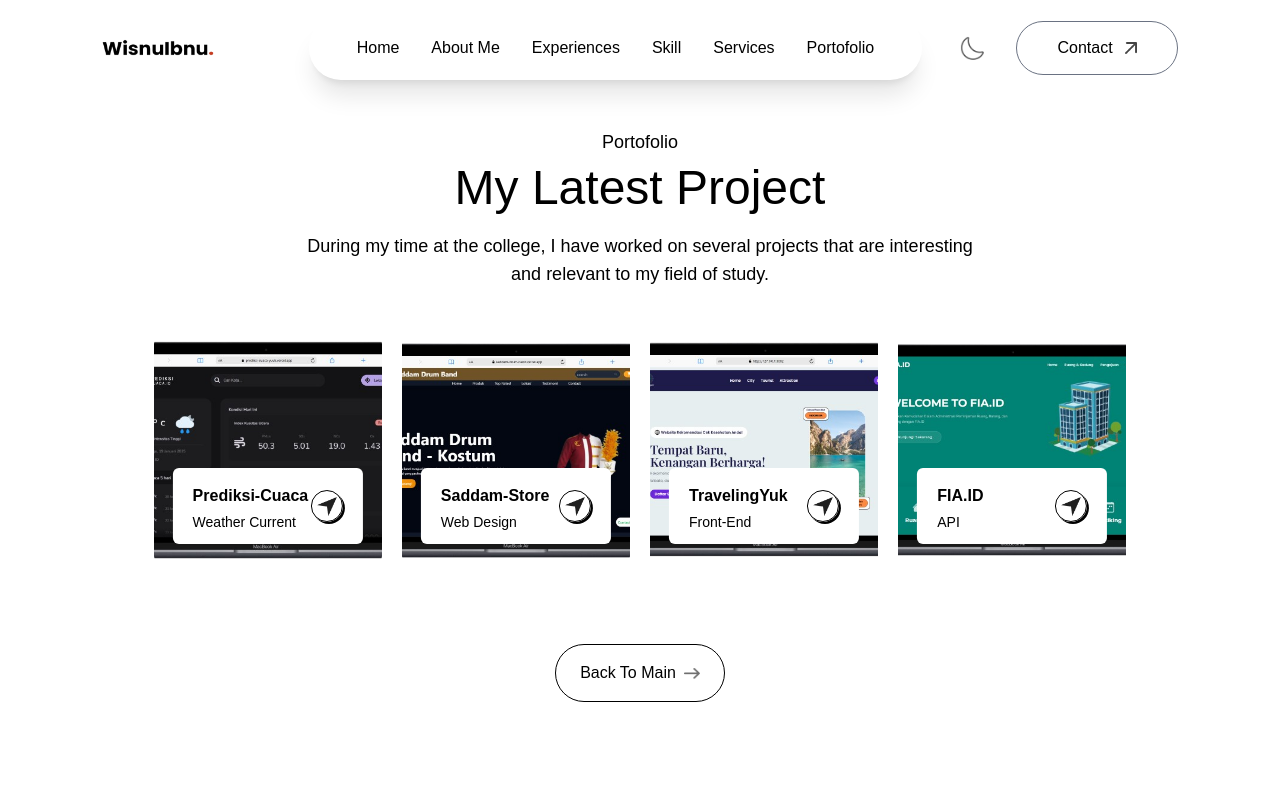
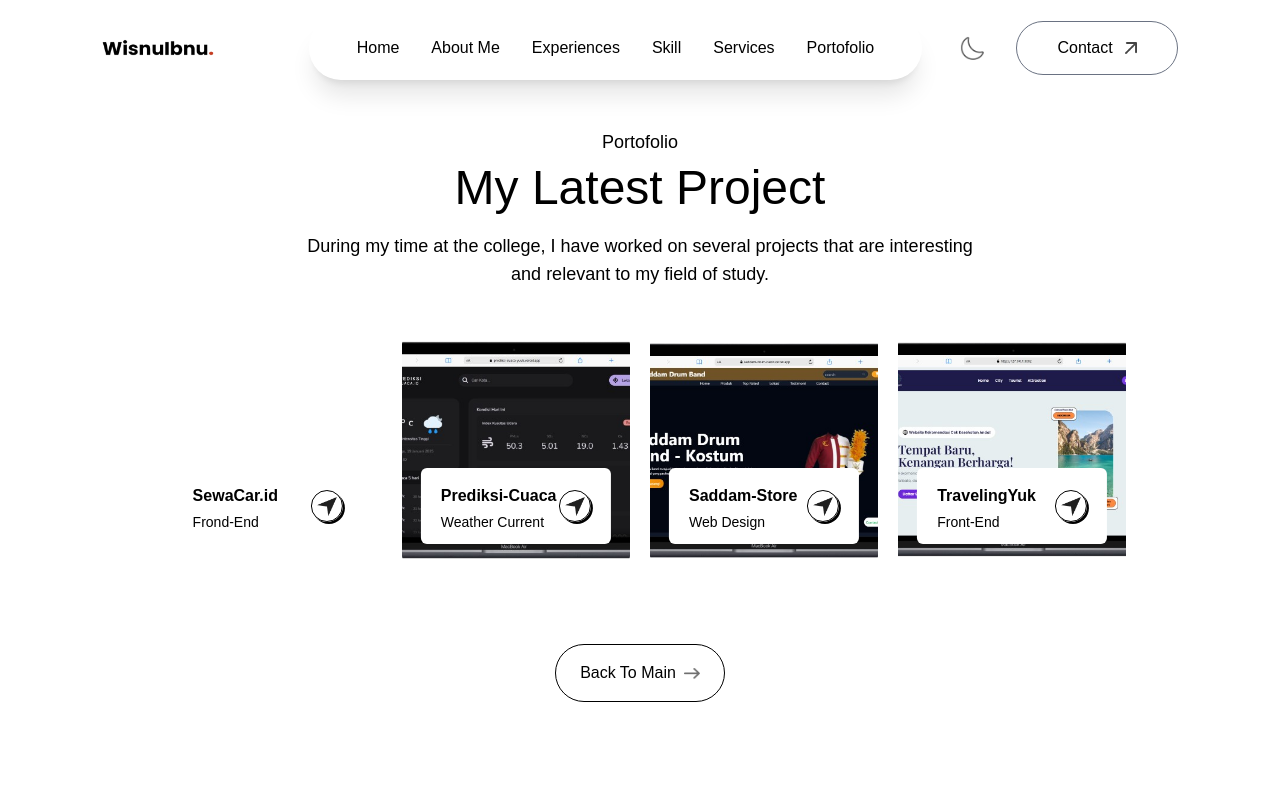
Before and after one commit to WisnuIbnu/redesign-portofolio, a Next.js app: page /project in a window 1280 px wide. Shown: the top 800 px of the page. Built offline with nearby package versions, Linux system fonts and the light colour scheme; a web font is replaced by a local one.

Commit message:
Update assets.js

```diff
--- a/assets/assets.js
+++ b/assets/assets.js
@@ -44,6 +44,7 @@ import raja_brawijaya_logo from './raja2.png';
 import lotte_scholarship_logo from './lotte.png';
 import filkom_logo from './fil-removebg-preview.png';
 import lps from './lps.png';
+import sewaId from '../assets/Portofolio/sewa-id.png'
 
 export const assets = {
     user_image,
@@ -91,9 +92,17 @@ export const assets = {
     raja_brawijaya_logo,
     lotte_scholarship_logo,
     lps,
+    sewaId
 };
 
 export const workData = [
+  {
+    title: 'SewaCar.id',
+    categories : 'Frond-End',
+    description: 'This is a weather detector website using OpenWeather API equipped with features such as current weather information, weather predictions, location-based search, and real-time data such as temperature, humidity, and wind speed. Designed to provide ease and informative experience for users.',
+    bgImage: sewaId,
+    demoUrl: 'https://sewa-car.vercel.app/',
+  },
   {
     title: 'Prediksi-Cuaca',
     categories : 'Weather Current',
@@ -115,36 +124,22 @@ export const workData = [
     bgImage: '/Portofolio/Front-end.png',
     demoUrl: 'https://github.com/AlViToo07/Hilinggg',
   },
-  {
-    title: 'FIA.ID',
-    categories : 'API',
-    description: 'My responsibility in this project is to develop API for two websites. This is the final assignment of the Integrated System Technology course. These APIs support various functions and ensure smooth communication between the front-end and back-end systems.',
-    bgImage: '/Portofolio/API-Project.png',
-    demoUrl: 'https://example.com/photography-portfolio',
-  },
 ];
 
 export const workDataS = [
+  {
+    title: 'SewaCar.id',
+    categories : 'Frond-End',
+    description: 'This is a weather detector website using OpenWeather API equipped with features such as current weather information, weather predictions, location-based search, and real-time data such as temperature, humidity, and wind speed. Designed to provide ease and informative experience for users.',
+    bgImage: sewaId,
+    demoUrl: 'https://sewa-car.vercel.app/',
+  },
   {
     title: 'Prediksi-Cuaca',
     categories : 'Weather Current',
     description: 'This is a weather detector website using OpenWeather API equipped with features such as current weather information, weather predictions, location-based search, and real-time data such as temperature, humidity, and wind speed. Designed to provide ease and informative experience for users.',
     bgImage: '/Portofolio/Prediksi-cuaca.png',
     demoUrl: 'https://prediksi-cuaca-yuuk.vercel.app/',
-  },
-  {
-    title: 'Saddam Drum Band',
-    categories : 'Web Design',
-    description: 'My role in developing the Saddam Drum Band website was as a programmer using React JS. This website is designed to make it easier for customers to find and buy drum band equipment, such as uniforms, shoes, hats and other accessories, including dusters. With React JS technology, I ensure a responsive, fast and intuitive user experience',
-    bgImage: '/Portofolio/sadam.png',
-    demoUrl: 'https://saddam-drum-band.vercel.app/',
-  },
-  {
-    title: 'Saddam Drum Band',
-    categories : 'Web Design',
-    description: 'My role in developing the Saddam Drum Band website was as a programmer using React JS. This website is designed to make it easier for customers to find and buy drum band equipment, such as uniforms, shoes, hats and other accessories, including dusters. With React JS technology, I ensure a responsive, fast and intuitive user experience',
-    bgImage: '/Portofolio/sadam.png',
-    demoUrl: 'https://saddam-drum-band.vercel.app/',
   },
   {
     title: 'Saddam Drum Band',
```
